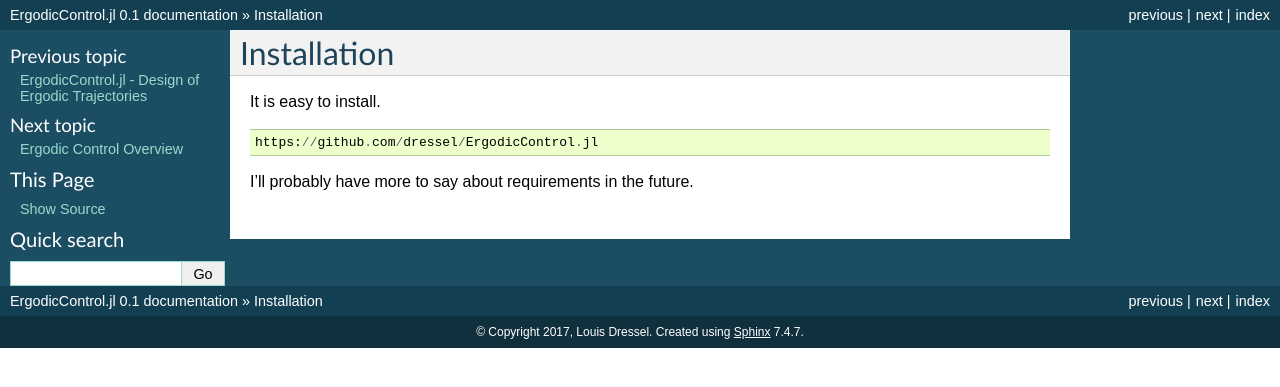
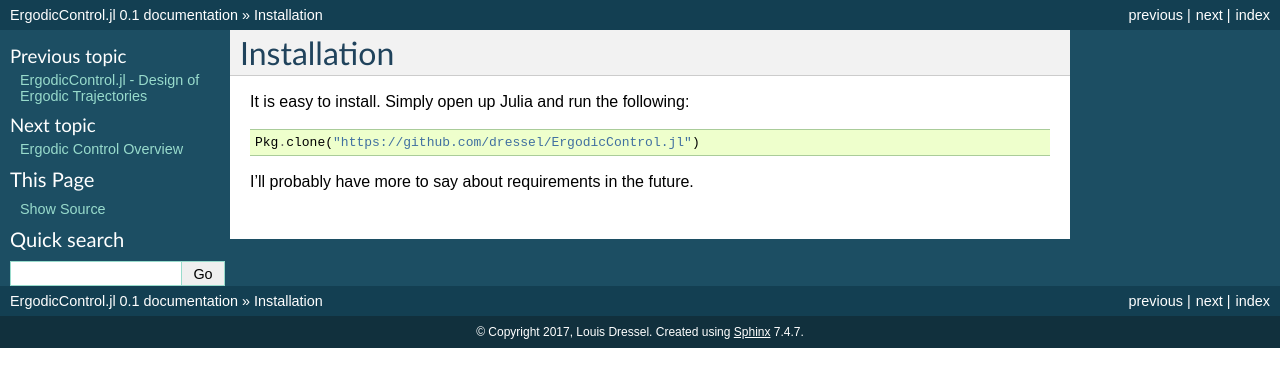
Before and after one commit to dressel/ErgodicControl.jl, a Sphinx documentation site: the page built from docs/installation.rst, in a window 1280 px wide. Shown: the top 387 px of the page. Built offline with Sphinx 7.4.7, drawn with Linux system fonts in a browser that asks for light colours.

Commit message:
updated documentation

```diff
--- a/docs/installation.rst
+++ b/docs/installation.rst
@@ -1,8 +1,9 @@
 =========================
 Installation
 =========================
-It is easy to install.
+It is easy to install. Simply open up Julia and run the following:
 ::
-    https://github.com/dressel/ErgodicControl.jl
+
+    Pkg.clone("https://github.com/dressel/ErgodicControl.jl")
 
 I'll probably have more to say about requirements in the future.
```
Also changed, not shown: docs/trajectory_manager.rst (+16 -0 lines).
